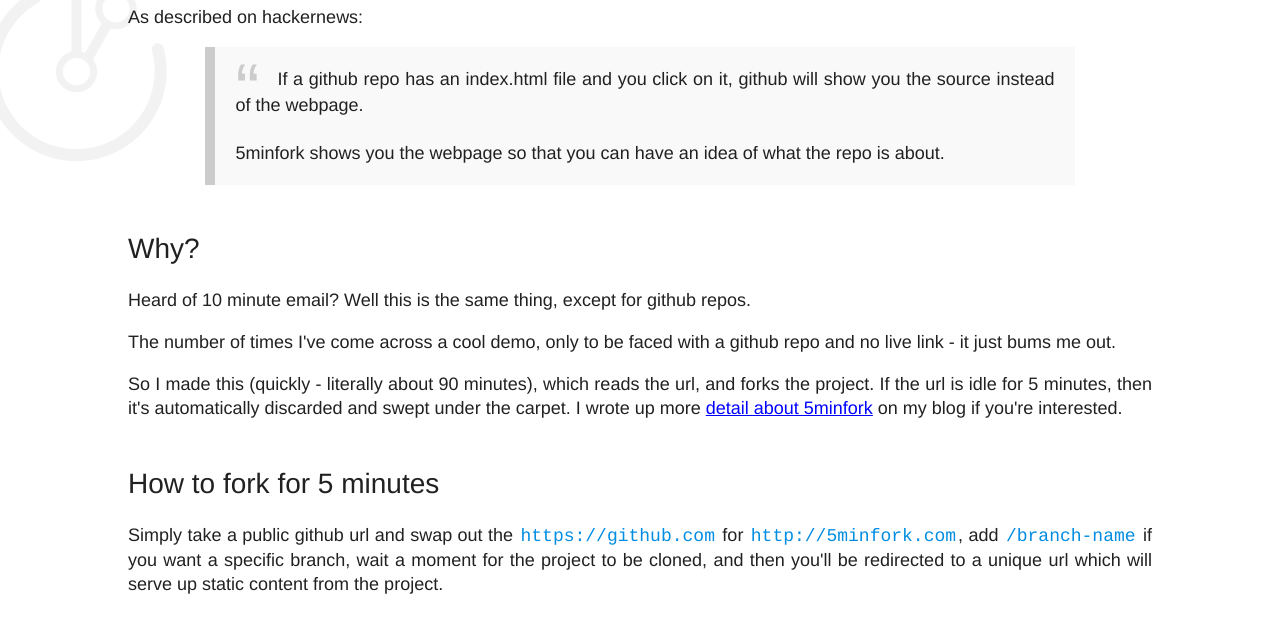
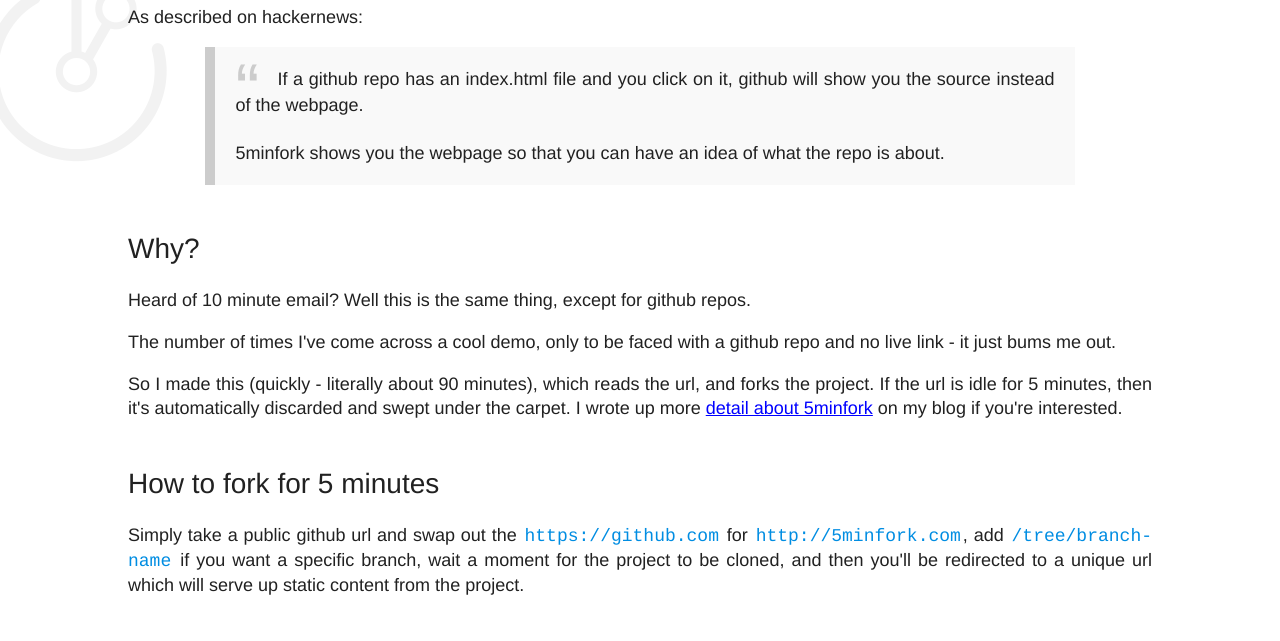
Before and after one commit to remy/5minutefork, a browser extension: page public/index.html in a window 1280 px wide. Shown: the part 149-790 px from the top of the page. Drawn offline with Linux system fonts and the light colour scheme.

Commit message:
update index page to include /tree/ in the branch url - allows quick url swapping and supports plugin still

```diff
--- a/public/index.html
+++ b/public/index.html
@@ -18,7 +18,7 @@
   <p>So I made this (quickly - literally about 90 minutes), which reads the url, and forks the project. If the url is idle for 5 minutes, then it's automatically discarded and swept under the carpet. I wrote up more <a href="http://remysharp.com/2013/03/18/quick-dirty-forking/">detail about 5minfork</a> on my blog if you're interested.</p>
 
   <h2 id="how_to_fork">How to fork for 5 minutes</h2>
-  <p>Simply take a public github url and swap out the <code>https://github.com</code> for <code>http://5minfork.com</code>, add <code>/branch-name</code> if you want a specific branch, wait a moment for the project to be cloned, and then you'll be redirected to a unique url which will serve up static content from the project.</p>
+  <p>Simply take a public github url and swap out the <code>https://github.com</code> for <code>http://5minfork.com</code>, add <code>/tree/branch-name</code> if you want a specific branch, wait a moment for the project to be cloned, and then you'll be redirected to a unique url which will serve up static content from the project.</p>
 
   <h2 id="browser_tools">Browser Tools</h2>
   <p>Users contributed tools that make creating a 5minfork easier. Below shows the Chrome extension and user.script in action:</p>
```
